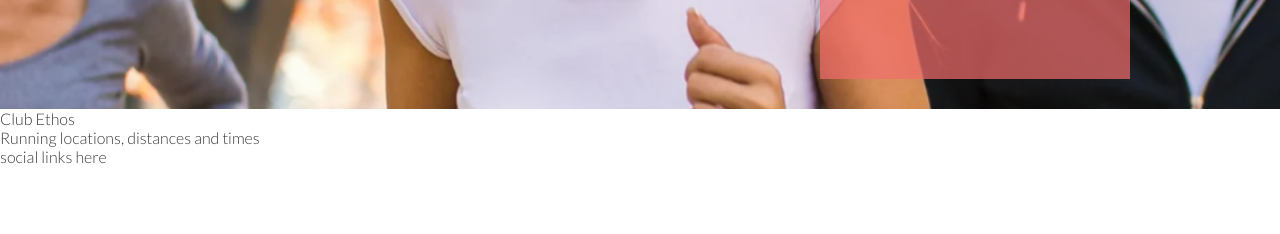
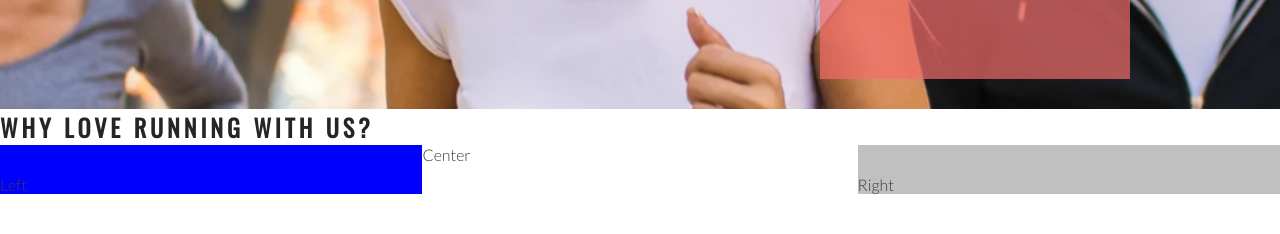
Before and after one commit to jax-parker/love-running, a plain HTML site: page index.html in a window 1280 px wide. Shown: the part 566-800 px from the top of the page. Drawn offline with nearby package versions, Linux system fonts and the light colour scheme.

Commit message:
Add club ethos main structure

```diff
--- a/assets/css/styles.css
+++ b/assets/css/styles.css
@@ -21,6 +21,7 @@ h1, h2 {
 #logo {
     float:left;
     font-size: 280%;
+    margin-left: 30px;
 }
 /*navigation links */
 #menu {
@@ -95,3 +96,24 @@ animation-fill-mode: forwards;
 
     position: absolute;
 }
+/*Club Ethos*/
+#club-ethos {
+    height:600px;
+}
+#left-about {
+    padding-top: 30px;
+    width:33%;
+    float:left;
+    background-color: blue;
+}
+#right-about {
+    padding-top:30px;
+    width: 33%;
+    float:right;
+    background-color: silver;
+}
+#center-about {
+    width:33%;
+    margin: 0 auto;
+    background-color: green;
+}
--- a/index.html
+++ b/index.html
@@ -37,8 +37,11 @@
             <h3>Dublin Docklands & Phoenix Park</h3>
         </div>
     </section>
-    <section>
-        Club Ethos
+    <section id="club-ethos">
+        <h1>Why Love Running With Us?</h1>
+        <div id="left-about">Left</div>
+        <div id="right-about">Right</div>
+        <div id="center-about"></div>Center</div>
     </section>
     <section>
         Running locations, distances and times
```
